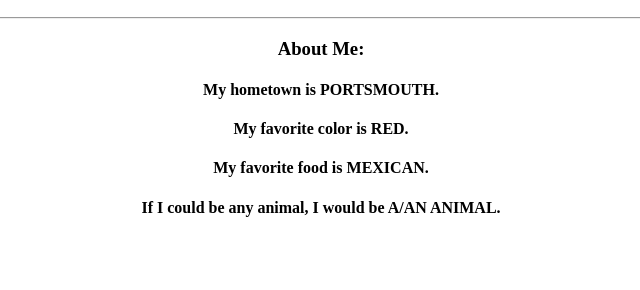
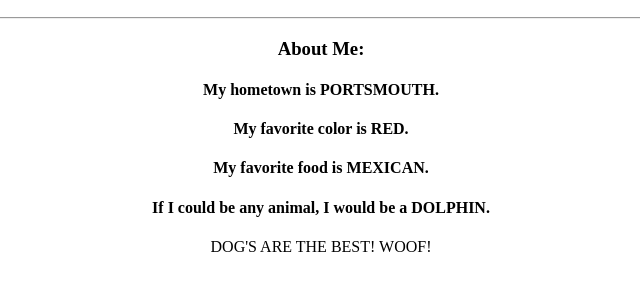
Before and after one commit to JoannaHall07/my-profile, a plain HTML site: page index.html in a window 1280 px wide. Shown: the part 110-400 px from the top of the page, without its empty margins (319-959 px from the left). Drawn offline with Linux system fonts and the light colour scheme.

Commit message:
Adding new placeholder text

```diff
--- a/index.html
+++ b/index.html
@@ -14,7 +14,8 @@
                     <h4>My hometown is PORTSMOUTH.</h4>
                     <h4>My favorite color is RED.</h4>
                     <h4>My favorite food is MEXICAN.</h4>
-                    <h4>If I could be any animal, I would be A/AN ANIMAL.</h4>
+                    <h4>If I could be any animal, I would be a DOLPHIN.</h4>
+                    <p>DOG'S ARE THE BEST! WOOF!</p>
             </div>
           </body>
         </html>
```
